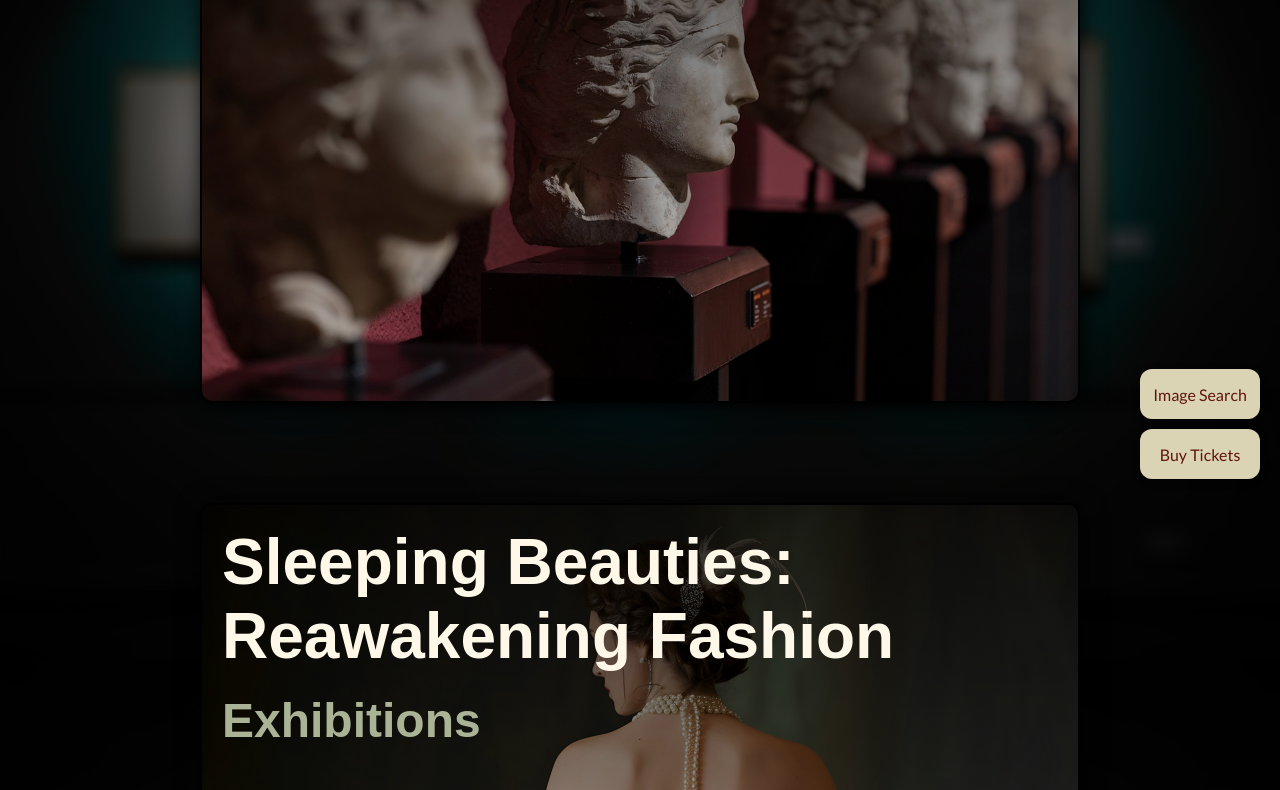
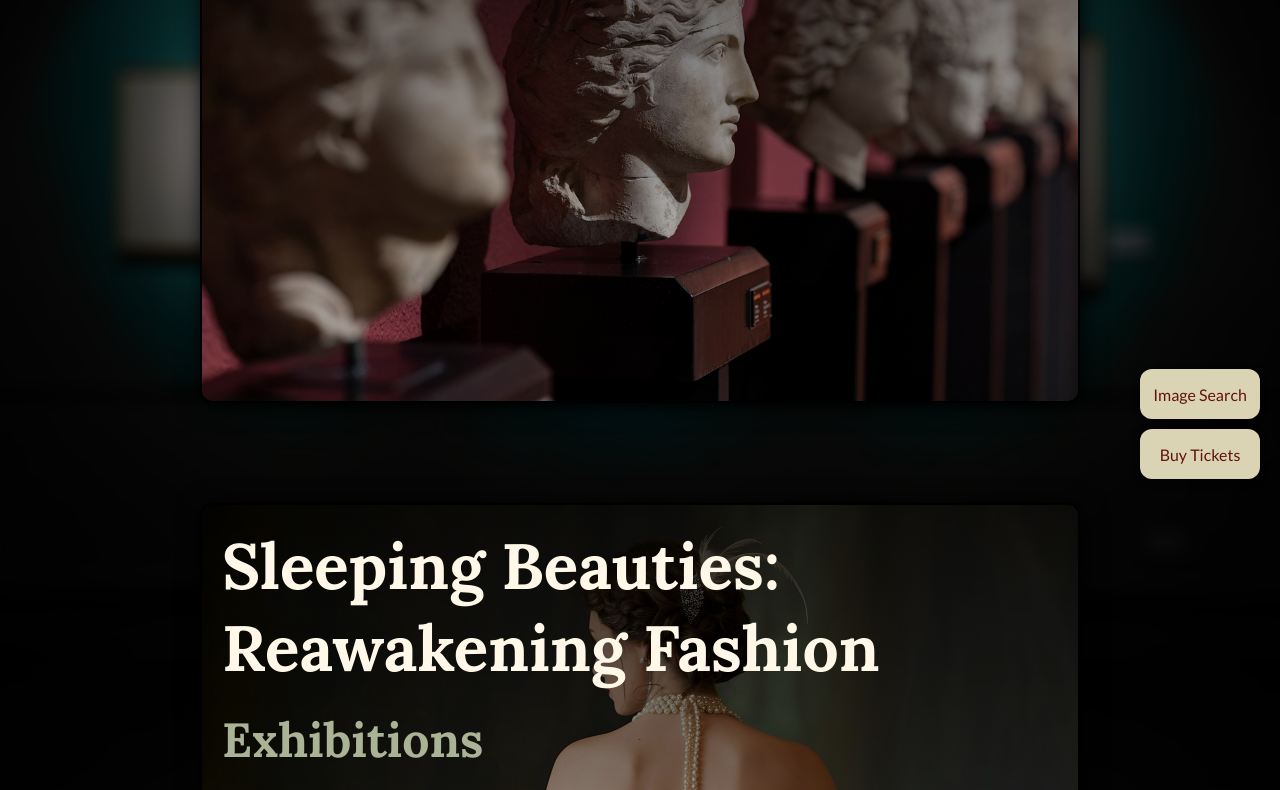
Before and after one commit to NINJAHATTORI004/SIH-2024, a website: page public/index.html in a window 1280 px wide. Shown: the part 301-1091 px from the top of the page. Drawn offline with nearby package versions, Linux system fonts and the light colour scheme; a web font is replaced by a local one.

Commit message:
add fonts

```diff
--- a/public/styles.css
+++ b/public/styles.css
@@ -2,6 +2,7 @@
 @import url("https://fonts.googleapis.com/css2?family=Kode+Mono:wght@400..700&display=swap");
 @import url("https://fonts.googleapis.com/css2?family=Lato:ital,wght@0,100;0,300;0,400;0,700;0,900;1,100;1,300;1,400;1,700;1,900&display=swap");
 @import url("https://fonts.googleapis.com/css2?family=Sedan+SC&display=swap");
+@import url("https://fonts.googleapis.com/css2?family=Lora:ital,wght@0,400..700;1,400..700&display=swap");
 .kode-mono-font {
   font-family: "Kode Mono", "Courier New", "Lucida Console", monospace;
   font-optical-sizing: auto;
@@ -34,6 +35,8 @@ body {
   color: white;
   margin: 0;
   padding: 0;
+  font-family: "Lora", "Helvetica Neue", "Arial", "Segoe UI", sans-serif;
+  font-weight: 100;
 }
 
 h1 {
```
